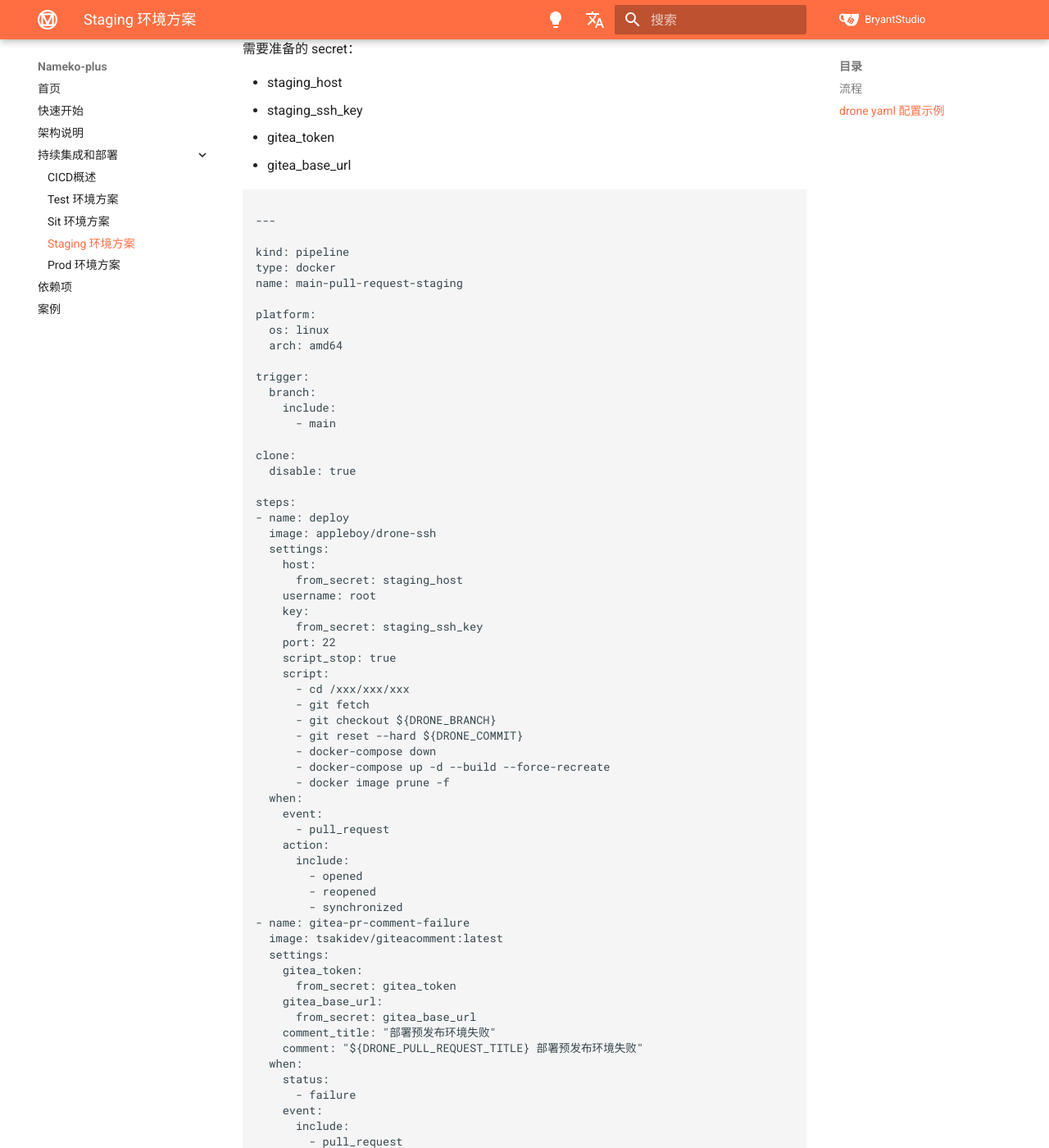
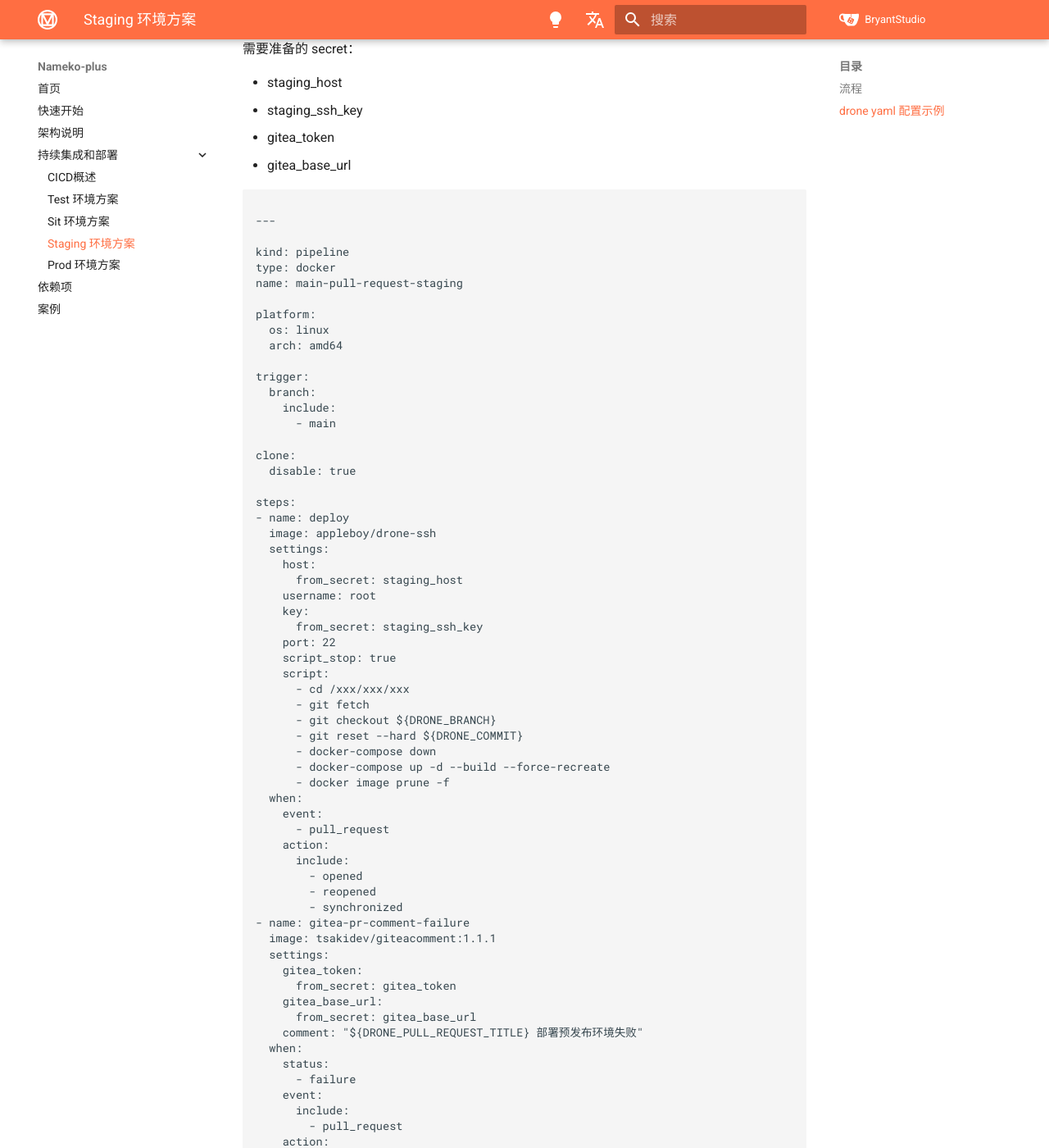
Before and after one commit to Bryanthelol/nameko-plus-doc, an MkDocs documentation site: the page built from docs/staging 环境方案.md, in a window 1280 px wide and 1400 px high, scrolled down 667 px. Shown: the whole window at 82% size. Built offline with MkDocs 1.6.1 and Material for MkDocs 9.7.7, drawn with Linux system fonts in a browser that asks for light colours; some of the changed text lies outside the part shown.

Commit message:
update doc

```diff
--- a/docs/staging 环境方案.md
+++ b/docs/staging 环境方案.md
@@ -81,13 +81,12 @@ steps:
         - reopened
         - synchronized
 - name: gitea-pr-comment-failure
-  image: tsakidev/giteacomment:latest
+  image: tsakidev/giteacomment:1.1.1
   settings:
     gitea_token:
       from_secret: gitea_token
     gitea_base_url:
       from_secret: gitea_base_url
-    comment_title: "部署预发布环境失败"
     comment: "${DRONE_PULL_REQUEST_TITLE} 部署预发布环境失败"
   when:
     status:
@@ -101,13 +100,12 @@ steps:
         - reopened
         - synchronized
 - name: gitea-pr-comment-success
-  image: tsakidev/giteacomment:latest
+  image: tsakidev/giteacomment:1.1.1
   settings:
     gitea_token:
       from_secret: gitea_token
     gitea_base_url:
       from_secret: gitea_base_url
-    comment_title: "部署预发布环境成功"
     comment: "${DRONE_PULL_REQUEST_TITLE} 部署预发布环境成功"
   when:
     status:
```
Also changed, not shown: docs/sit 环境方案.md (+2 -4 lines).
